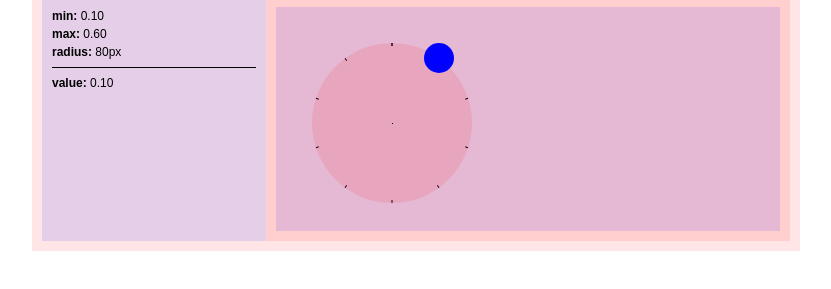
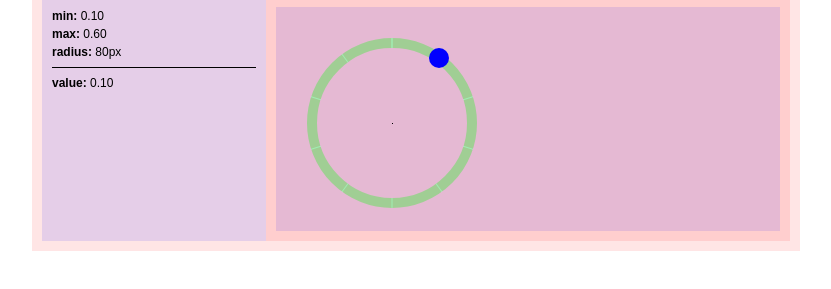
Before and after one commit to nexus6nexus6/circular-slider, a website: page app/index.html in a window 1280 px wide. Shown: the part 299-588 px from the top of the page, without its empty margins (224-1055 px from the left). Drawn offline with Linux system fonts and the light colour scheme.

Commit message:
scale styling based on options.color value

```diff
--- a/app/css/app.css
+++ b/app/css/app.css
@@ -116,8 +116,8 @@ h1, h2, h3, h4, h5, h6{
     left:0;
     z-index: 2;
     transform: translate(-50%,-50%);
-    width: 30px;
-    height: 30px;
+    width: 20px;
+    height: 20px;
     border-radius: 50%;
     background: blue;
     cursor: pointer;
@@ -137,9 +137,15 @@ h1, h2, h3, h4, h5, h6{
     top:0;
     left:0;
     z-index: 1;
-    background:rgba(255,0,0,0.1);
+    /*background:rgba(255,0,0,0.1);*/
+    border: 10px solid rgba(0,255,0,0.2);
+    box-sizing: border-box;
     border-radius: 50%;
     pointer-events: none;
+}
+.circular-slider .lines {
+    stroke: rgba(255,255,255,1);
+    stroke-width: 1px;
 }
 
 
--- a/app/js/app.js
+++ b/app/js/app.js
@@ -113,10 +113,12 @@ var circularSlider = (function() {
         sliderEl.origin.style.left = (r+cy) + 'px';
 
         // position the slider bg
-        sliderEl.bg.style.top = -r + 'px';
-        sliderEl.bg.style.left = -r + 'px';
-        sliderEl.bg.style.width = r*2 + 'px';
-        sliderEl.bg.style.height = r*2 + 'px';
+        var t = 10; // slider thickness
+        sliderEl.bg.style.top = -r-(t/2) + 'px';
+        sliderEl.bg.style.left = -r-(t/2) + 'px';
+        sliderEl.bg.style.width = r*2+t + 'px';
+        sliderEl.bg.style.height = r*2+t + 'px';
+        sliderEl.bg.style.borderColor = options.color;
 
         // position the dragger to default position
         setInitialDraggerPosition()
@@ -377,7 +379,7 @@ var circularSlider = (function() {
             r = options.radius_,        // slider radius
             cx = options.offset.x_,     // slider offset
             cy = options.offset.y_,     // slider offset
-            t = 3,                      // thickness of the dashed bg,
+            t = 10,                      // thickness of the dashed bg,
             step = options.step,        // slider step between 0..1
             svg                         // svg string
 
@@ -385,8 +387,8 @@ var circularSlider = (function() {
         '<svg xmlns="http://www.w3.org/2000/svg" class="scale">'+
             '<path class="arc" />'+                                     // sliderValue arc
             '<defs>'+                                                   // dashed slider scale bg
-                '<g id="lines" style="stroke: black; stroke-width:1px;">'+
-                    '<line y1="-'+ (r-t) +'" y2="-'+ r +'" />'+
+                '<g id="lines-'+ options.id+'" class="lines">'+
+                    '<line y1="-'+ (r-t/2) +'" y2="-'+ (r+t/2) +'" />'+
                 '</g>'+
             '</defs>'+
             '<g transform="translate('+ (cx+r) +' '+ (cy+r) +')">'
@@ -398,7 +400,7 @@ var circularSlider = (function() {
 
         // build svg transfromations
         for (var i=0; i <= steps; i++) {
-            svg += '<use xlink:href="#lines" transform="rotate('+ (i * a * 360) +')"/>'
+            svg += '<use xlink:href="#lines-'+options.id+'" transform="rotate('+ (i * a * 360) +')"/>'
         }
 
         svg += ''+
@@ -594,7 +596,7 @@ var circularSlider = (function() {
 
 circularSlider.init({
     id: 'slider-1',
-    color: 'rgba(255,0,0,0.1)',
+    color: 'rgba(0,255,0,0.3)',
     min: 0.1,
     max: 0.6,
     step: 0.1,
```
